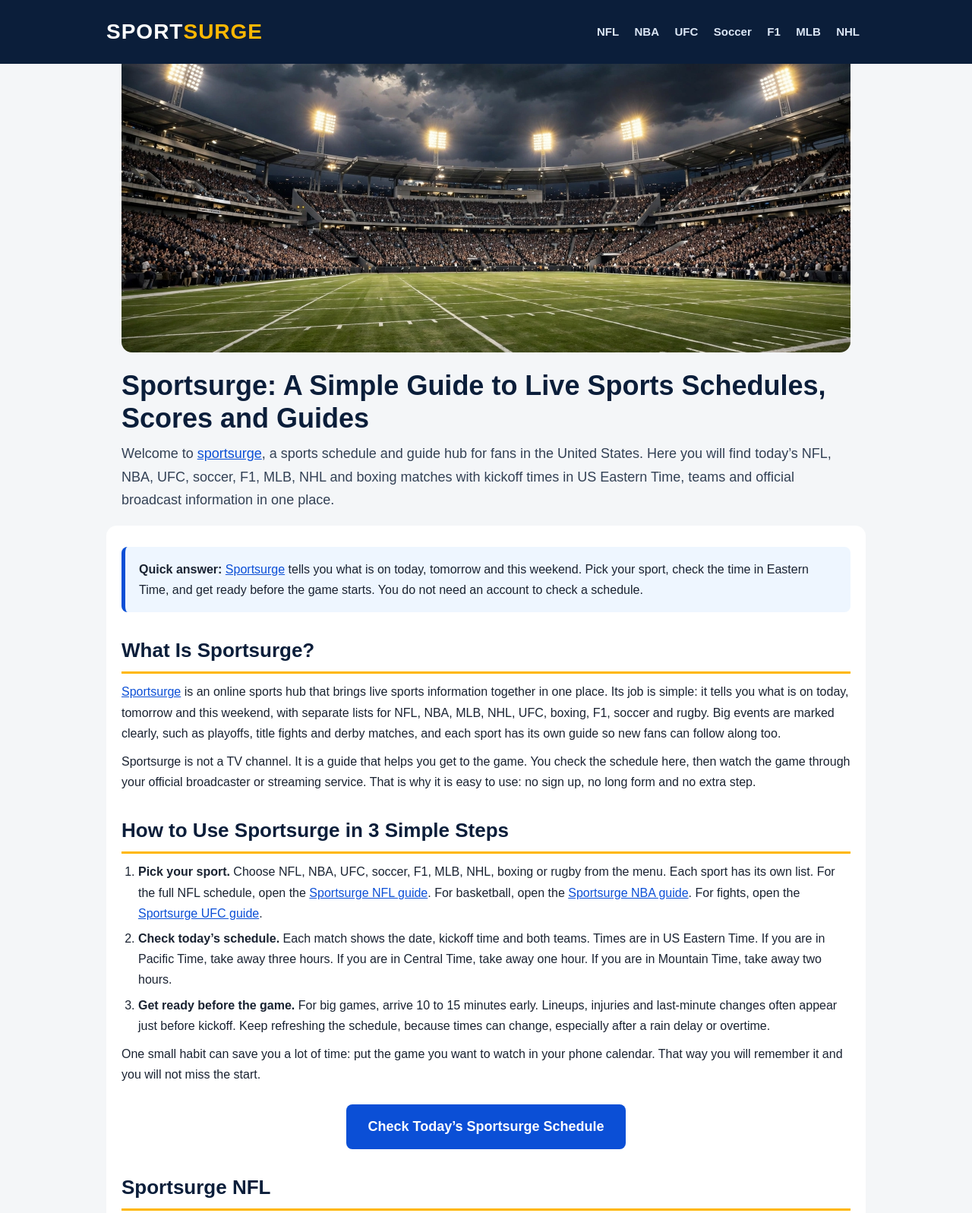
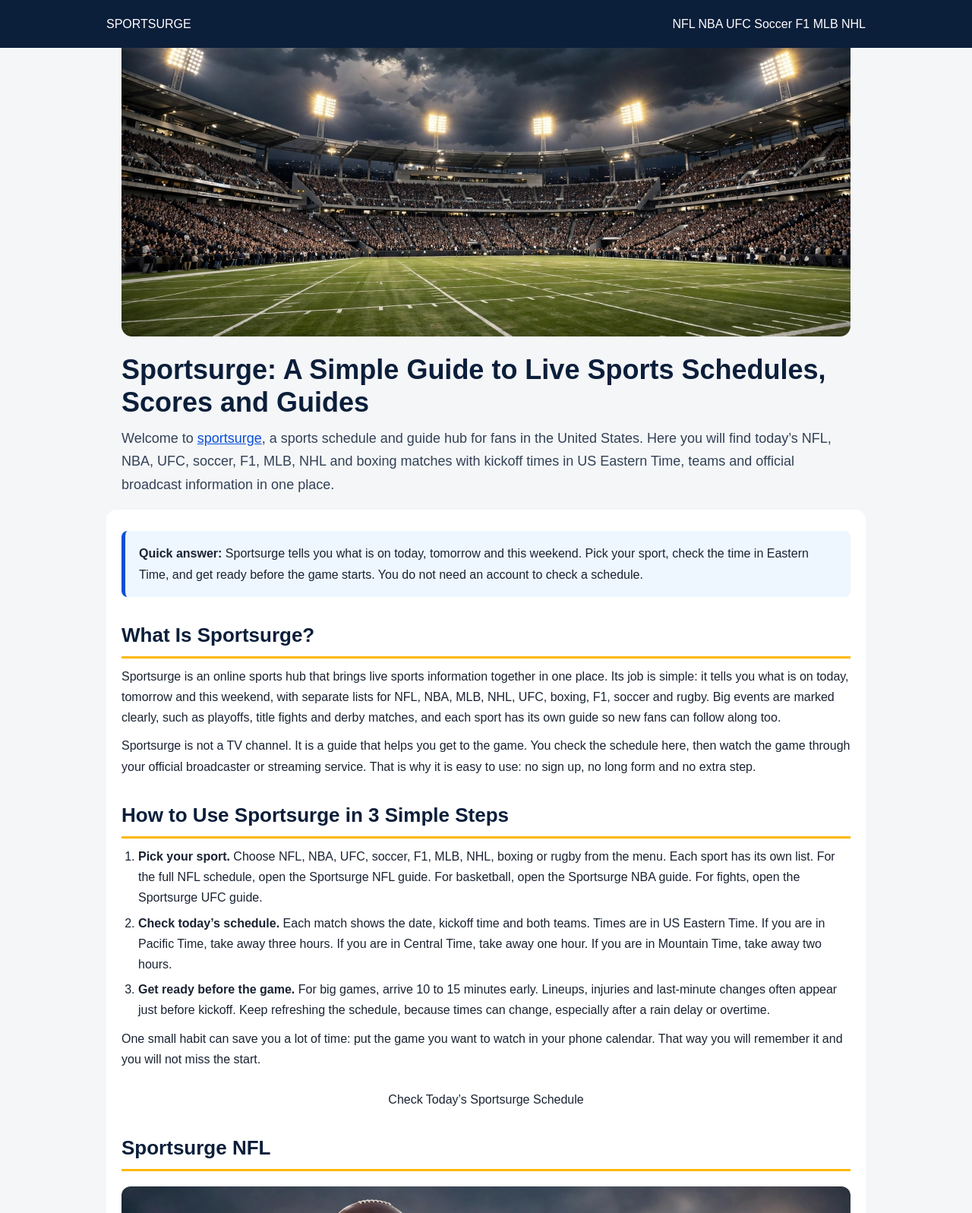
Before and after one commit to Nouman4153/sportsurge-guide, a plain HTML site: page index.html in a window 1280 px wide. Shown: the top 1597 px of the page at 76% size. Drawn offline with Linux system fonts and the light colour scheme.

```diff
--- a/index.html
+++ b/index.html
@@ -44,15 +44,15 @@ footer a{color:#ffb703}
 <body>
 <header>
 <div class="header-inner">
-<a class="logo" href="https://sportsurges.st/">SPORT<span>SURGE</span></a>
+SPORTSURGE
 <nav>
-<a href="https://sportsurges.st/nfl">NFL</a>
-<a href="https://sportsurges.st/nba">NBA</a>
-<a href="https://sportsurges.st/ufc">UFC</a>
-<a href="https://sportsurges.st/soccer">Soccer</a>
-<a href="https://sportsurges.st/f1">F1</a>
-<a href="https://sportsurges.st/mlb">MLB</a>
-<a href="https://sportsurges.st/nhl">NHL</a>
+NFL
+NBA
+UFC
+Soccer
+F1
+MLB
+NHL
 </nav>
 </div>
 </header>
@@ -63,22 +63,22 @@ footer a{color:#ffb703}
 </div>
 <main>
 <div class="answer">
-<strong>Quick answer:</strong> <a href="https://sportsurges.st/">Sportsurge</a> tells you what is on today, tomorrow and this weekend. Pick your sport, check the time in Eastern Time, and get ready before the game starts. You do not need an account to check a schedule.
+<strong>Quick answer:</strong> Sportsurge tells you what is on today, tomorrow and this weekend. Pick your sport, check the time in Eastern Time, and get ready before the game starts. You do not need an account to check a schedule.
 </div>
 
 <h2>What Is Sportsurge?</h2>
-<p><a href="https://sportsurges.st/">Sportsurge</a> is an online sports hub that brings live sports information together in one place. Its job is simple: it tells you what is on today, tomorrow and this weekend, with separate lists for NFL, NBA, MLB, NHL, UFC, boxing, F1, soccer and rugby. Big events are marked clearly, such as playoffs, title fights and derby matches, and each sport has its own guide so new fans can follow along too.</p>
+<p>Sportsurge is an online sports hub that brings live sports information together in one place. Its job is simple: it tells you what is on today, tomorrow and this weekend, with separate lists for NFL, NBA, MLB, NHL, UFC, boxing, F1, soccer and rugby. Big events are marked clearly, such as playoffs, title fights and derby matches, and each sport has its own guide so new fans can follow along too.</p>
 <p>Sportsurge is not a TV channel. It is a guide that helps you get to the game. You check the schedule here, then watch the game through your official broadcaster or streaming service. That is why it is easy to use: no sign up, no long form and no extra step.</p>
 
 <h2>How to Use Sportsurge in 3 Simple Steps</h2>
 <ol>
-<li><strong>Pick your sport.</strong> Choose NFL, NBA, UFC, soccer, F1, MLB, NHL, boxing or rugby from the menu. Each sport has its own list. For the full NFL schedule, open the <a href="https://sportsurges.st/nfl">Sportsurge NFL guide</a>. For basketball, open the <a href="https://sportsurges.st/nba">Sportsurge NBA guide</a>. For fights, open the <a href="https://sportsurges.st/ufc">Sportsurge UFC guide</a>.</li>
+<li><strong>Pick your sport.</strong> Choose NFL, NBA, UFC, soccer, F1, MLB, NHL, boxing or rugby from the menu. Each sport has its own list. For the full NFL schedule, open the Sportsurge NFL guide. For basketball, open the Sportsurge NBA guide. For fights, open the Sportsurge UFC guide.</li>
 <li><strong>Check today&rsquo;s schedule.</strong> Each match shows the date, kickoff time and both teams. Times are in US Eastern Time. If you are in Pacific Time, take away three hours. If you are in Central Time, take away one hour. If you are in Mountain Time, take away two hours.</li>
 <li><strong>Get ready before the game.</strong> For big games, arrive 10 to 15 minutes early. Lineups, injuries and last-minute changes often appear just before kickoff. Keep refreshing the schedule, because times can change, especially after a rain delay or overtime.</li>
 </ol>
 <p>One small habit can save you a lot of time: put the game you want to watch in your phone calendar. That way you will remember it and you will not miss the start.</p>
 
-<div class="cta"><a href="https://sportsurges.st/">Check Today&rsquo;s Sportsurge Schedule</a></div>
+<div class="cta">Check Today&rsquo;s Sportsurge Schedule</div>
 
 <h2>Sportsurge NFL</h2>
 <figure>
@@ -86,7 +86,7 @@ footer a{color:#ffb703}
 <figcaption>NFL Sundays on Sportsurge: 1 PM, 4 PM and 8 PM Eastern kickoffs.</figcaption>
 </figure>
 <p>The NFL is the biggest sport in America and its schedule is searched more than any other. On Sundays, games start at 1 PM Eastern, then a second set starts around 4 PM Eastern, and Sunday Night Football starts at 8 PM Eastern. Monday Night Football starts at 8 PM Eastern too.</p>
-<p>In the <a href="https://sportsurges.st/nfl">Sportsurge NFL guide</a> you will find each week&rsquo;s games, bye weeks and the playoff picture. If you only follow one team, search for that team name and you will see its next three or four games together in one list.</p>
+<p>In the Sportsurge NFL guide you will find each week&rsquo;s games, bye weeks and the playoff picture. If you only follow one team, search for that team name and you will see its next three or four games together in one list.</p>
 <p>You can watch the NFL through official services such as NFL Plus, CBS, Fox, NBC, ESPN and Amazon Prime Video, which shows Thursday Night Football. Pick the one that fits your cable or streaming plan. Sportsurge tells you when the game is on. Where you watch it depends on your plan.</p>
 <p>Fantasy football players need the schedule even more. If you know whether your player plays Sunday at 1 PM or Monday night, you can set your lineup on time. Check the schedule on Sunday morning before you lock your team.</p>
 
@@ -95,7 +95,7 @@ footer a{color:#ffb703}
 <img src="images/sportsurge-nba-action.webp" alt="Basketball player shooting in an arena">
 <figcaption>NBA on Sportsurge: five to ten games almost every night from October to April.</figcaption>
 </figure>
-<p>The NBA season runs from October to April and there are five to ten games almost every night. That is why NBA fans need to check the schedule daily. In the <a href="https://sportsurges.st/nba">Sportsurge NBA guide</a> you will find today&rsquo;s games, their times and both teams in one clear list.</p>
+<p>The NBA season runs from October to April and there are five to ten games almost every night. That is why NBA fans need to check the schedule daily. In the Sportsurge NBA guide you will find today&rsquo;s games, their times and both teams in one clear list.</p>
 <p>The big days are Christmas Day, Martin Luther King Day and the playoffs. In the playoffs the schedule changes. A series follows a 2-2-1-1-1 format and a Game 7 can happen on any night. Check the schedule every day during the playoffs.</p>
 <p>You can watch the NBA through NBA League Pass, ESPN, TNT and ABC. League Pass is best if you want to watch a team from outside your city. Local games are often on a local channel. Highlights are ready one or two hours after the game, but a live game feels different, especially when the score is tied in the last two minutes.</p>
 
@@ -103,24 +103,24 @@ footer a{color:#ffb703}
 <div class="grid">
 <div class="card">
 <h3>UFC</h3>
-<p>UFC Fight Night is often on Saturday night and pay-per-view events are on Saturday too. Prelims start at 8 PM Eastern and the main card starts at 10 PM Eastern. In the <a href="https://sportsurges.st/ufc">Sportsurge UFC guide</a> you will find the next event card, the main event, the co-main event and the prelim fights. In the United States, the official way to watch the UFC is ESPN Plus.</p>
+<p>UFC Fight Night is often on Saturday night and pay-per-view events are on Saturday too. Prelims start at 8 PM Eastern and the main card starts at 10 PM Eastern. In the Sportsurge UFC guide you will find the next event card, the main event, the co-main event and the prelim fights. In the United States, the official way to watch the UFC is ESPN Plus.</p>
 </div>
 <div class="card">
 <h3>Soccer</h3>
-<p>Premier League games start at 7.30 AM Eastern on Saturday, then at 10 AM and 12.30 PM. Champions League games are on Tuesday and Wednesday at 12.45 PM and 3 PM Eastern. In the <a href="https://sportsurges.st/soccer">soccer guide</a> you will find separate lists for the Premier League, La Liga, Serie A, Bundesliga, Ligue 1 and the Champions League.</p>
+<p>Premier League games start at 7.30 AM Eastern on Saturday, then at 10 AM and 12.30 PM. Champions League games are on Tuesday and Wednesday at 12.45 PM and 3 PM Eastern. In the soccer guide you will find separate lists for the Premier League, La Liga, Serie A, Bundesliga, Ligue 1 and the Champions League.</p>
 </div>
 <div class="card">
 <h3>F1</h3>
-<p>The Formula 1 calendar runs from March to December and each race is in a different country, so the race time changes every week. In the <a href="https://sportsurges.st/f1">Sportsurge F1 guide</a> you will find the next Grand Prix with practice, qualifying and race times listed separately. In the United States, F1 is shown on ESPN.</p>
+<p>The Formula 1 calendar runs from March to December and each race is in a different country, so the race time changes every week. In the Sportsurge F1 guide you will find the next Grand Prix with practice, qualifying and race times listed separately. In the United States, F1 is shown on ESPN.</p>
 </div>
 <div class="card">
 <h3>MLB, NHL and Boxing</h3>
-<p>Baseball runs from April to October, with games often at 7 PM Eastern. Hockey runs from October to April, with games often at 7 PM Eastern and the Stanley Cup Playoffs from April to June. Boxing big fights happen once or twice a month, often on Saturday night at 9 PM or 10 PM Eastern. See the <a href="https://sportsurges.st/mlb">baseball guide</a>, the <a href="https://sportsurges.st/nhl">NHL guide</a> and the <a href="https://sportsurges.st/boxing">boxing guide</a> on Sportsurge.</p>
+<p>Baseball runs from April to October, with games often at 7 PM Eastern. Hockey runs from October to April, with games often at 7 PM Eastern and the Stanley Cup Playoffs from April to June. Boxing big fights happen once or twice a month, often on Saturday night at 9 PM or 10 PM Eastern. See the baseball guide, the NHL guide and the boxing guide on Sportsurge.</p>
 </div>
 </div>
 
 <h2>Why Fans Use Sportsurge</h2>
-<p>Fans use <a href="https://sportsurges.st/">Sportsurge</a> for four clear reasons. First, everything is in one place: you do not need a separate app for the NFL, another app for the NBA and another site for soccer. Second, the time is written clearly in Eastern Time, and you only need to adjust for your own time zone. Third, there is no sign up: you do not need an email, a password or a card to check a schedule. Fourth, it works well on mobile, and most fans check the schedule on a phone.</p>
+<p>Fans use Sportsurge for four clear reasons. First, everything is in one place: you do not need a separate app for the NFL, another app for the NBA and another site for soccer. Second, the time is written clearly in Eastern Time, and you only need to adjust for your own time zone. Third, there is no sign up: you do not need an email, a password or a card to check a schedule. Fourth, it works well on mobile, and most fans check the schedule on a phone.</p>
 
 <h2>Is Sportsurge Safe and Legal to Use?</h2>
 <p>Checking a schedule, a score or a guide is safe. That information is public and it is on every sports site. For watching a live game, always choose an official broadcaster. Each league has official partners and only they have the right to show the game. If a site promises every game free with no rights at all, stay away from it. Such sites often have pop-ups, fake buttons and malware.</p>
@@ -154,15 +154,15 @@ footer a{color:#ffb703}
 <h3>Which sports does Sportsurge cover?</h3>
 <p>NFL, NBA, MLB, NHL, UFC, boxing, Formula 1, soccer and rugby. Each sport has its own list and new matches are added every day.</p>
 <h3>Do I need to create an account?</h3>
-<p>No. You do not need an account to check a schedule on <a href="https://sportsurges.st/">Sportsurge</a>. Just pick your sport, check the time and get ready before the game starts.</p>
+<p>No. You do not need an account to check a schedule on Sportsurge. Just pick your sport, check the time and get ready before the game starts.</p>
 
-<div class="cta"><a href="https://sportsurges.st/">Visit Sportsurge for Today&rsquo;s Schedule</a></div>
+<div class="cta">Visit Sportsurge for Today&rsquo;s Schedule</div>
 </main>
 <footer>
 <div class="footer-inner">
-<p><strong>SPORTSURGE Guide</strong> &mdash; This is an independent guide page about <a href="https://sportsurges.st/">Sportsurge</a> and its sports schedules. It is not affiliated with any league, team or broadcaster.</p>
-<p>Sports covered: <a href="https://sportsurges.st/nfl">NFL</a> &middot; <a href="https://sportsurges.st/nba">NBA</a> &middot; <a href="https://sportsurges.st/ufc">UFC</a> &middot; <a href="https://sportsurges.st/soccer">Soccer</a> &middot; <a href="https://sportsurges.st/f1">F1</a> &middot; <a href="https://sportsurges.st/mlb">MLB</a> &middot; <a href="https://sportsurges.st/nhl">NHL</a> &middot; <a href="https://sportsurges.st/boxing">Boxing</a></p>
-<p>Target site: <a href="https://sportsurges.st/">https://sportsurges.st/</a> &mdash; Keyword: sportsurge</p>
+<p><strong>SPORTSURGE Guide</strong> &mdash; This is an independent guide page about Sportsurge and its sports schedules. It is not affiliated with any league, team or broadcaster.</p>
+<p>Sports covered: NFL &middot; NBA &middot; UFC &middot; Soccer &middot; F1 &middot; MLB &middot; NHL &middot; Boxing</p>
+<p>Keyword: sportsurge</p>
 </div>
 </footer>
 </body>
```
